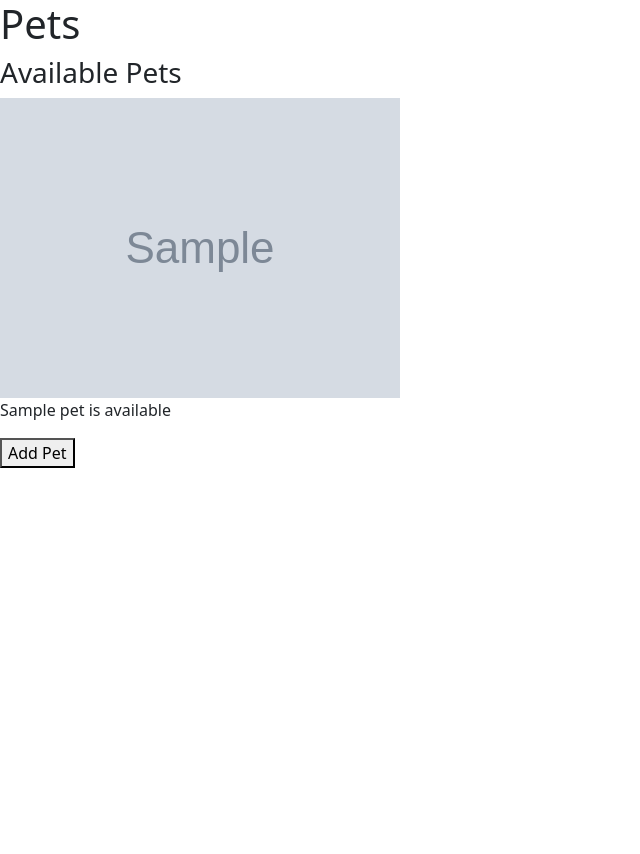
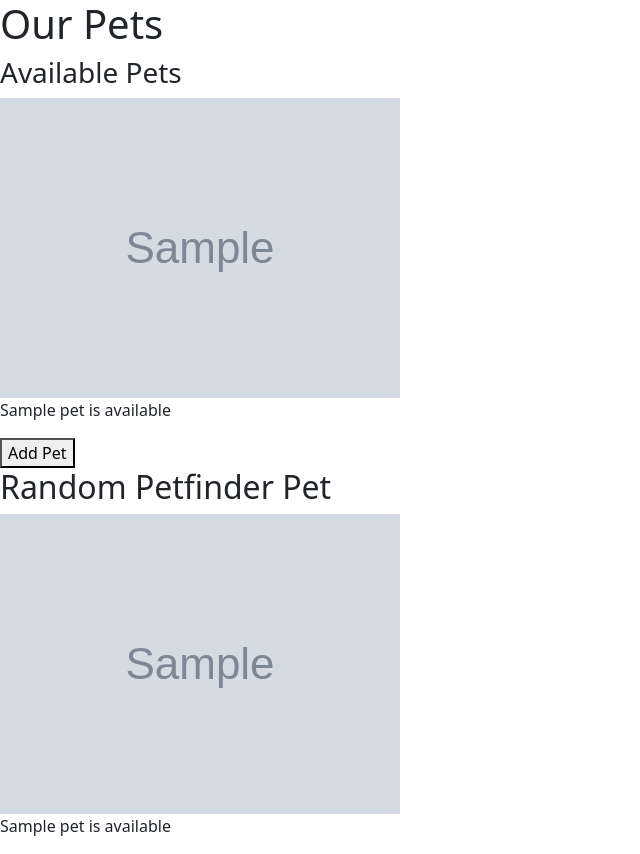
Before and after one commit to claudia-lam/flask-wtforms-externalAPIs, a Flask app: template templates/pets/homepage.html in a window 1280 px wide. Shown: the whole page, without its empty margins (0-640 px from the left). Before the commit the page ends 468 px from the top, so only its background shows below. Run offline with Flask 3, Linux system fonts and the light colour scheme; the template is opened without the code that fills it: values that come from a table or form of the project are taken from there, others are empty; tables that the repository leaves empty hold one stand-in row (values such as "Sample post"); grey boxes marked "Sample" are stand-in pictures; parts of the project's set-up code (start-up, migrations or seed data) failed here and were passed over.

Commit message:
update to include random pet from petFinder API

```diff
--- a/templates/pets/homepage.html
+++ b/templates/pets/homepage.html
@@ -3,7 +3,7 @@
 {% block title %}Homepage{% endblock %}
 
 {% block content %}
-  <h1>Pets</h1>
+  <h1>Our Pets</h1>
 {% for pet in pets %}
 
   {% if pet.available %}
@@ -30,4 +30,12 @@
 <form action="/add" method="get">
   <button>Add Pet</button>
 </form>
+<div>
+  <h2>Random Petfinder Pet</h2>
+  <div class="available">
+    <figure>
+      <a href="/{{pet.id}}"><img src="{{pet.photo_url}}" alt="a cute pet"></a>
+      <figcaption>{{pet.name}} is {{pet.availability}}</figcaption>
+    </figure>
+</div>
 {% endblock %}
```
